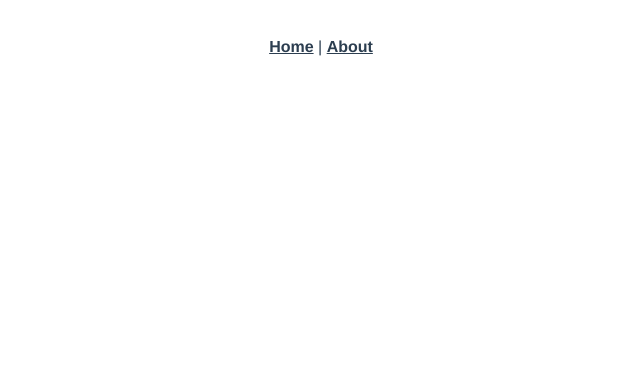
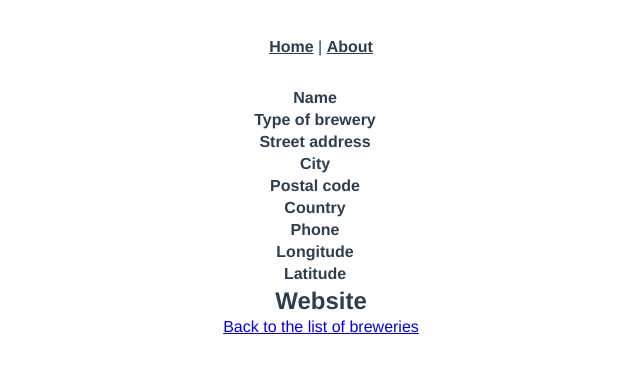
Before and after one commit to rmarronnier/cycloid-test, a Vue app: page /breweries/1 in a window 1280 px wide. Shown: the top 372 px of the page, without its empty margins (319-959 px from the left). Built offline with nearby package versions, Linux system fonts and the light colour scheme; no server answers.

Commit message:
Adds List and item details views + routes

```diff
--- a/src/router.js
+++ b/src/router.js
@@ -1,6 +1,8 @@
 import Vue from 'vue'
 import Router from 'vue-router'
 import Home from './views/Home.vue'
+import BreweriesList from './views/BreweriesList.vue'
+import Brewery from './views/Brewery.vue'
 
 Vue.use(Router)
 
@@ -14,12 +16,14 @@ export default new Router({
       component: Home
     },
     {
-      path: '/about',
-      name: 'about',
-      // route level code-splitting
-      // this generates a separate chunk (about.[hash].js) for this route
-      // which is lazy-loaded when the route is visited.
-      component: () => import(/* webpackChunkName: "about" */ './views/About.vue')
-    }
+      path: '/breweries',
+      name: 'breweries',
+      component: BreweriesList
+    },
+    {
+      path: '/breweries/:id',
+      name: 'brewery',
+      component: Brewery
+    },
   ]
 })
--- /dev/null
+++ b/src/views/BreweriesList.vue
@@ -0,0 +1,34 @@
+<template>
+  <section class="breweries">
+
+<ul id="breweries-list" class="demo">
+  <li v-for="brewery in breweries" :key="brewery.id">
+   <router-link :to="{ name: 'brewery', params: { id: brewery.id }}"> {{ brewery.name }}</router-link>
+  </li>
+</ul>
+
+  </section>
+</template>
+
+<script>
+
+export default {
+  name: "BreweriesList",
+  computed: {
+    breweries: function() {
+      return this.$store.getters.breweries
+    }
+  },
+        methods: {
+    },
+    beforeMount(){
+    this.$store.dispatch('getBreweries')
+ },
+  components: {
+
+  }
+}
+</script>
+
+<style lang="scss">
+</style>
--- /dev/null
+++ b/src/views/Brewery.vue
@@ -0,0 +1,90 @@
+<template>
+  <section class="brewery">
+    <table>
+      <tbody>
+        <tr>
+          <td>Name</td>
+          <td>{{ brewery.name }}</td>
+        </tr>
+        <tr>
+          <td>Type of brewery</td>
+          <td>{{ brewery.brewery_type }}</td>
+        </tr>
+        <tr>
+          <td>Street address</td>
+          <td>{{ brewery.street }}</td>
+        </tr>
+        <tr>
+          <td>City</td>
+          <td>{{ brewery.city }}</td>
+        </tr>
+        <tr>
+          <td>Postal code</td>
+          <td>{{ brewery.postal_code }}</td>
+        </tr>
+        <tr>
+          <td>Country</td>
+          <td>{{ brewery.country }}</td>
+        </tr>
+        <tr>
+          <td>Phone</td>
+          <td>{{ brewery.phone }}</td>
+        </tr>
+        <tr>
+          <td>Longitude</td>
+          <td>{{ brewery.longitude }}</td>
+        </tr>
+        <tr>
+          <td>Latitude</td>
+          <td>{{ brewery.latitude }}</td>
+        </tr>
+        <tr>
+          <td class="website" colspan="2">
+            <a :href="brewery.website_url">Website</a>
+          </td>
+        </tr>
+      </tbody>
+    </table>
+
+    <router-link to="/breweries">Back to the list of breweries</router-link>
+  </section>
+</template>
+
+<script>
+export default {
+  name: "Brewery",
+  computed: {
+    brewery: function() {
+      return this.$store.getters.brewery;
+    }
+  },
+  methods: {},
+  beforeMount() {
+    this.$store.dispatch("getBrewery", this.$route.params.id);
+  },
+  components: {}
+};
+</script>
+
+<style lang="scss">
+.brewery {
+  table {
+    margin: auto;
+    width: 50%;
+    td {
+      text-align: center;
+      &:first-child {
+        font-weight: bold;
+    }
+    &.website {
+      text-align: center;
+      a {
+        text-decoration: none;
+        font-size: 150%;
+        font-weight: bold;
+      }
+    }
+    }
+  }
+}
+</style>
```
